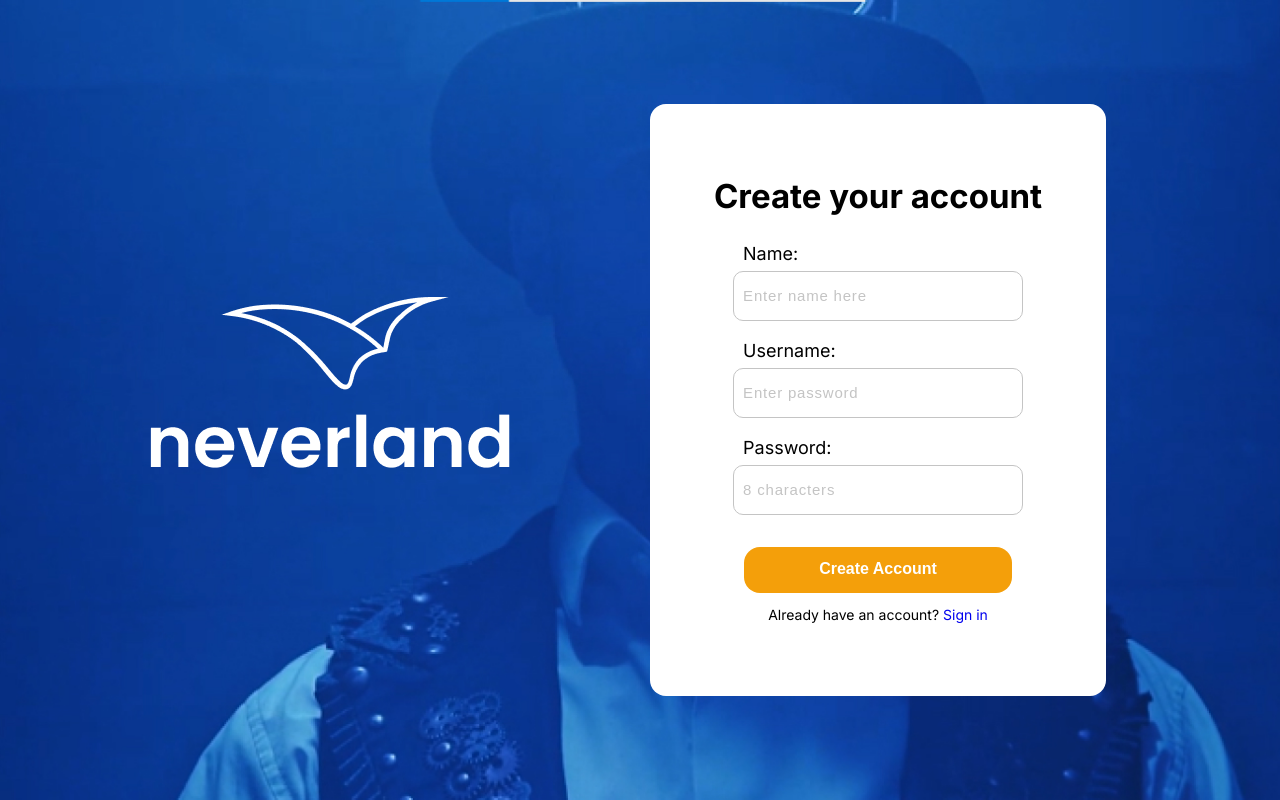
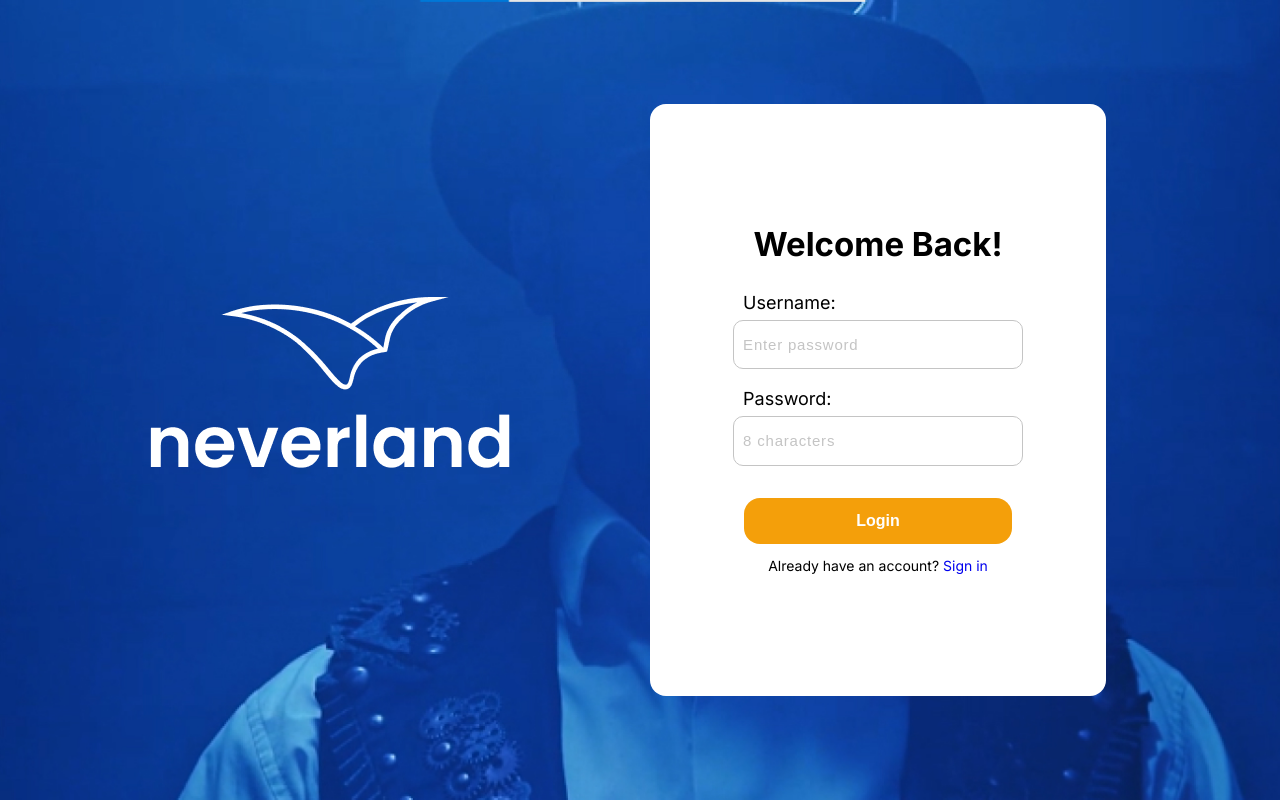
Before and after one commit to NEVERLAND-repository/Neverland-Client, a React (Create React App) app: page / in a window 1280 px wide. Built offline with nearby package versions, Linux system fonts and the light colour scheme.

Commit message:
Completed Login page (Desktop view)

```diff
--- a/src/App.js
+++ b/src/App.js
@@ -1,12 +1,14 @@
 import React from 'react';
 import './App.css';
-import SignUp from './pages/signUpPage/SignUp';
+import LogIn from './pages/logInPage/LogIn';
+// import SignUp from './pages/signUpPage/SignUp';
 
 
 function App() {
   return (
     <div className="App">
-      <SignUp />
+      <LogIn />
+      {/* <SignUp /> */}
     </div>
   );
 }
--- a/src/components/authCardComponent/Card.js
+++ b/src/components/authCardComponent/Card.js
@@ -1,13 +1,18 @@
 import React from 'react'
 
+import whiteLogo from "../../assets/images/neverLand-logo.png";
 import styles from './Card.module.css';
 
 const Card = (props) => {
   return (
     <div className={`${styles.card} ${props.className}`}>
+      <div className={styles.logoContainer}>
+        <img src={whiteLogo} alt="NeverLand Logo Color White" />
+      </div>
+
       {props.children}
     </div>
-  )
+  );
 }
 
 export default Card;
--- a/src/components/authCardComponent/Card.module.css
+++ b/src/components/authCardComponent/Card.module.css
@@ -3,3 +3,9 @@
   width: 100%;
   background: url(../../assets/images/adventure-man.jpg) center center/cover;
 }
+.logoContainer{
+  margin-left: 14.6rem;
+}
+.logoContainer img{
+  width: 100%;
+}
--- a/src/components/buttonComponent/PrimaryButton.js
+++ b/src/components/buttonComponent/PrimaryButton.js
@@ -5,7 +5,7 @@ import styles from './PrimaryButton.module.css';
 const PrimaryButton = props => {
   return (
     <div>
-        <button className={styles.primary__button}> Create Account </button>
+        <button className={styles.primary__button}> {props.label} </button>
     </div>
   );
 }
--- a/src/components/formCardComponent/FormCard.js
+++ b/src/components/formCardComponent/FormCard.js
@@ -1,44 +1,30 @@
 import React from 'react';
-import InputField from '../inputComponent/InputField';
-import PrimaryButton from '../buttonComponent/PrimaryButton';
+import Form from '../formComponent/Form';
 
 import styles from './FormCard.module.css'
 
 const FormCard = (props) => {
-  const formDetails = [
-    {
-      labelName: 'Name',
-      placeholder: 'Enter name here'
-    },
-    {
-      labelName: 'Username',
-      placeholder: 'Enter password'
-    },
-    {
-      labelName: 'Password',
-      placeholder: '8 characters'
-    }
-  ]
-
+  // const formDetails = [
+  //   {
+  //     labelName: "Name",
+  //     placeholder: "Enter name here",
+  //   },
+  //   {
+  //     labelName: "Username",
+  //     placeholder: "Enter password",
+  //   },
+  //   {
+  //     labelName: "Password",
+  //     placeholder: "8 characters",
+  //   },
+  // ];
 
   return (
     <div className={styles.card}>
-      <p className={styles.formTitle}> Create your account </p>
+      <p className={styles.formTitle}> {props.formTitle} </p>
+      {props.children}
 
-      <form>
-        <div className={styles.formField}>
-          {formDetails.map((formDetails) => (
-            <InputField
-              labelName={formDetails.labelName}
-              placeholder={formDetails.placeholder}
-            />
-          ))}
-        </div>
-        <div className={styles.submitButton}>
-          <PrimaryButton />
-        </div>
-      </form>
-
+      {/* <Form formDetails={formDetails}/> */}
       <p className={styles.bottomText}> Already have an account? <a href="#">Sign in </a></p>
     </div>
   );
--- a/src/components/formCardComponent/FormCard.module.css
+++ b/src/components/formCardComponent/FormCard.module.css
@@ -10,25 +10,11 @@
   align-items: center;
   gap: 2.4rem;
 }
+
 .formTitle{
   font-size: 3.3rem;
   font-weight: 700;
   text-align: center;
-}
-form{
-  width: 100%;
-  display: flex;
-  flex-direction: column;
-  gap: 3.2rem;
-}
-.formField{
-  display: flex;
-  flex-direction: column;
-  gap: 1.6rem;
-  align-self: center;
-}
-.submitButton{
-  align-self: center;
 }
 
 .bottomText{
--- /dev/null
+++ b/src/components/formComponent/Form.js
@@ -0,0 +1,26 @@
+import React from 'react'
+import InputField from "../inputComponent/InputField";
+import PrimaryButton from "../buttonComponent/PrimaryButton";
+
+import styles from './Form.module.css';
+
+const Form = (props) => {
+
+  return (
+    <form>
+      <div className={styles.formField}>
+        {props.formDetails.map((formDetails) => (
+          <InputField
+            labelName={formDetails.labelName}
+            placeholder={formDetails.placeholder}
+          />
+        ))}
+      </div>
+      <div className={styles.submitButton}>
+        <PrimaryButton label={"Login"} />
+      </div>
+    </form>
+  );
+}
+
+export default Form
--- /dev/null
+++ b/src/components/formComponent/Form.module.css
@@ -0,0 +1,15 @@
+form{
+  width: 100%;
+  display: flex;
+  flex-direction: column;
+  gap: 3.2rem;
+}
+.formField{
+  display: flex;
+  flex-direction: column;
+  gap: 1.6rem;
+  align-self: center;
+}
+.submitButton{
+  align-self: center;
+}
--- /dev/null
+++ b/src/pages/logInPage/LogIn.js
@@ -0,0 +1,32 @@
+import React from 'react';
+import Card from '../../components/authCardComponent/Card';
+import FormCard from '../../components/formCardComponent/FormCard';
+import Form from '../../components/formComponent/Form';
+
+import styles from '../signUpPage/SignUp.module.css'
+
+const LogIn = (props) => {
+  const formDetails = [
+    {
+      labelName: "Username",
+      placeholder: "Enter password",
+    },
+    {
+      labelName: "Password",
+      placeholder: "8 characters",
+    },
+  ];
+
+
+  return (
+    <section>
+      <Card className={styles.formContainer}>
+        <FormCard formTitle={"Welcome Back!"}>
+          <Form formDetails={formDetails} />
+        </FormCard>
+      </Card>
+    </section>
+  );
+}
+
+export default LogIn;
--- a/src/pages/signUpPage/SignUp.js
+++ b/src/pages/signUpPage/SignUp.js
@@ -2,20 +2,17 @@ import React from 'react'
 import Card from '../../components/authCardComponent/Card'
 import FormCard from '../../components/formCardComponent/FormCard'
 
-import whiteLogo from '../../assets/images/neverLand-logo.png';
 import styles from './SignUp.module.css'
 
 const SignUp = () => {
   return (
-    <div>
+    <section>
       <Card className={styles.formContainer}>
-        <div className={styles.imgContainer}>
-          <img src={whiteLogo} alt='NeverLand Logo Color White'/>
-        </div>
 
-        <FormCard />
+        <FormCard formTitle={'Create your account'} />
+
       </Card>
-    </div>
+    </section>
   );
 }
 
--- a/src/pages/signUpPage/SignUp.module.css
+++ b/src/pages/signUpPage/SignUp.module.css
@@ -4,10 +4,3 @@
   align-items: center;
   justify-content: space-between;
 }
-
-.imgContainer{
-  margin-left: 14.6rem;
-}
-.imgContainer img{
-  width: 100%;
-}
```
